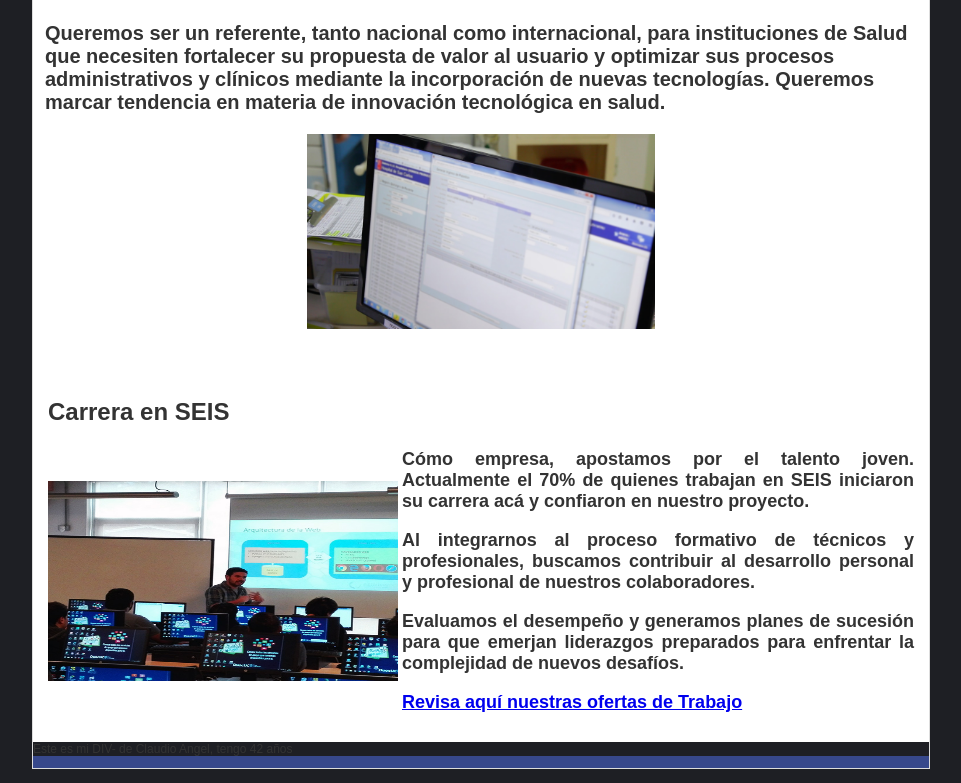
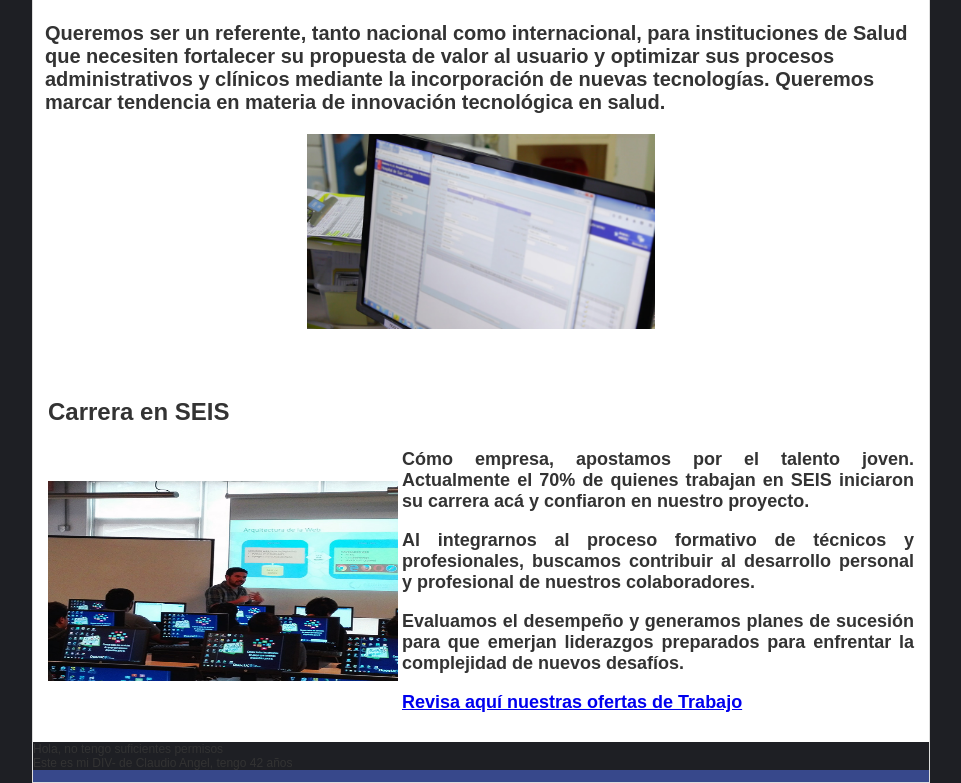
Before and after one commit to ClaudioAngelP/TallerGit, a plain HTML site: page index.html in a window 1280 px wide. Shown: the part 299-1082 px from the top of the page, without its empty margins (159-1120 px from the left). Drawn offline with Linux system fonts and the light colour scheme.

Commit message:
commit fran

```diff
--- a/index.html
+++ b/index.html
@@ -53,6 +53,7 @@
                     </table>
 				</div>
             </div>
+            <div id="franciaca_local">Hola, no tengo suficientes permisos</div>
             <div id="claudio">Este es mi DIV- de Claudio Angel, tengo 42 años</div>
             <div id="footer">
             </div>
```
